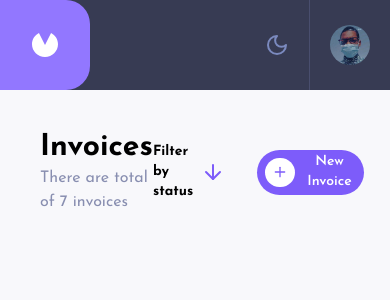
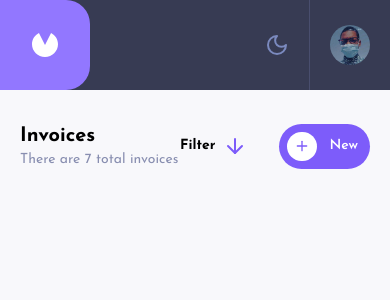
Before and after one commit to Damilola99-web/next-13-invoice-app, a Next.js app: page / in a window 390 px wide. Shown: the top 300 px of the page. Built offline with nearby package versions, Linux system fonts and the light colour scheme.

Commit message:
fixed media query for header componenr

```diff
--- a/src/app/page.tsx
+++ b/src/app/page.tsx
@@ -13,7 +13,7 @@ const invoiceList: InvoiceTYpe[] = [];
 
 export default function Home() {
 	return (
-		<div className=' px-10 py-10 lg:p-20 w-full max-w-[900px] flex flex-col space-y-6'>
+		<div className=' px-5 py-8 lg:p-20 w-full max-w-[900px] flex flex-col space-y-6'>
 			<Header />
 			{invoiceList.map((invoice) => (
 				<Invoice
--- a/src/components/Header.tsx
+++ b/src/components/Header.tsx
@@ -12,8 +12,8 @@ export default function Header() {
 	return (
 		<div className=' w-full flex justify-between items-center'>
 			<div className=' flex flex-col'>
-				<p className='text-3xl font-bold '>Invoices</p>
-				<p className='text-light-gray'>There are total of 7 invoices</p>
+				<p className='text-xl md:text-3xl font-bold '>Invoices</p>
+				<p className='text-sm lg:text-base text-light-gray'>There are 7 total invoices</p>
 			</div>
 			<div className=' flex space-x-8 items-center'>
 				<div
@@ -22,7 +22,9 @@ export default function Header() {
 					}}
 					className='relative flex space-x-2 items-center'
 				>
-					<p className='text-sm font-bold cursor-pointer'>Filter by status</p>
+					<p className='text-sm font-bold cursor-pointer'>
+						Filter <span className='hidden md:inline-block'> by status</span>
+					</p>
 					<span>
 						<ArrowUp
 							className='cursor-pointer text-deep-purple rotate-180 transition-all duration-300'
@@ -42,7 +44,9 @@ export default function Header() {
 					<span className=' text-base font-bold flex items-center justify-center text-deep-purple  w-[30px] h-full bg-white rounded-full p-[7px]'>
 						<Plus />
 					</span>
-					<p className='align-middle text-white font-semibold text-sm'>New Invoice</p>
+					<p className='align-middle text-white font-semibold text-sm'>
+						New <span className='hidden md:inline-block'> Invoice</span>
+					</p>
 				</div>
 			</div>
 		</div>
```
